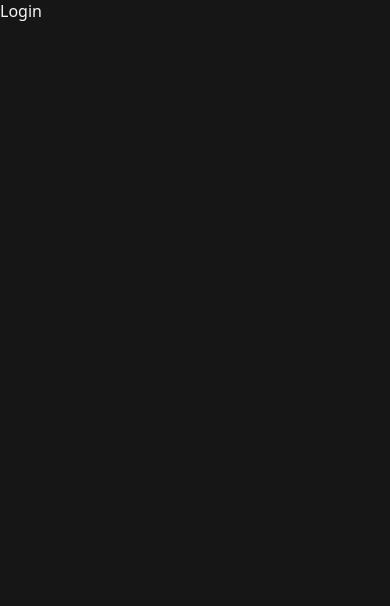
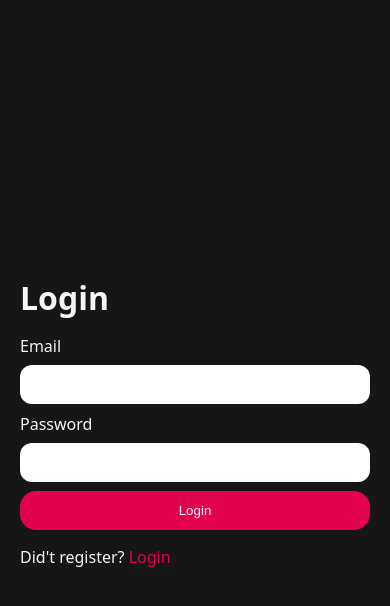
Before and after one commit to shivarm/aptify, a React (Vite) app in the folder aptify-frontend/: page /login in a window 390 px wide. Shown: the top 606 px of the page. Built offline with nearby package versions, Linux system fonts and the light colour scheme.

Commit message:
feat(ui): create responsive page login and register (#3)

```diff
--- /dev/null
+++ b/aptify-frontend/src/features/auth/auth.form.scss
@@ -0,0 +1,38 @@
+main {
+  min-height: 100vh;
+  width: 100%;
+
+  display: flex;
+  justify-content: center;
+  align-items: center;
+
+  .form-container {
+    min-width: 350px;
+    display: flex;
+    flex-direction: column;
+    gap: 16px;
+  }
+  form {
+    display: flex;
+    flex-direction: column;
+    gap: 9px;
+  }
+  .input-group {
+    display: flex;
+    flex-direction: column;
+    gap: 8px;
+  }
+
+  input {
+    border: none;
+    outline: none;
+    padding-inline: 1rem;
+    padding-block: 0.75rem;
+    border-radius: 0.75rem;
+  }
+
+  a {
+    color: #e1034d;
+    text-decoration: none;
+  }
+}
--- a/aptify-frontend/src/features/auth/pages/Login.jsx
+++ b/aptify-frontend/src/features/auth/pages/Login.jsx
@@ -1,9 +1,35 @@
-import React from 'react'
+import React from "react";
+import "../auth.form.scss";
+import { Link } from "react-router";
 
 const Login = () => {
+
+  const handleSubmit = (e) => {
+    e.preventDefault();
+  };
+
+
   return (
-    <div>Login</div>
-  )
-}
+    <main>
+      <div className="form-container">
+        <h1>Login</h1>
+        <form onSubmit={handleSubmit}>
+          <div className="input-group">
+            <label htmlFor="email">Email</label>
+            <input type="email" name="email" id="email" />
+          </div>
+          <div className="input-group">
+            <label htmlFor="password">Password</label>
+            <input type="password" name="password" id="password" />
+          </div>
+          <button className="button primary-button">Login</button>
+        </form>
+        <p>
+          Did't register? <Link to={"/register"}>Login</Link>
+        </p>
+      </div>
+    </main>
+  );
+};
 
-export default Login
+export default Login;
--- a/aptify-frontend/src/features/auth/pages/Register.jsx
+++ b/aptify-frontend/src/features/auth/pages/Register.jsx
@@ -1,9 +1,38 @@
-import React from 'react'
+import React from "react";
+import { Link } from "react-router";
 
 const Register = () => {
+
+  const handleSubmit = (e) => {
+    e.preventDefault();
+  };
+
+
   return (
-    <div>Register</div>
-  )
-}
+    <main>
+      <div className="form-container">
+        <h1>Register yourself</h1>
+        <form onSubmit={handleSubmit}>
+          <div className="input-group">
+            <label htmlFor="username">Username</label>
+            <input type="username" name="username" id="username" />
+          </div>
+          <div className="input-group">
+            <label htmlFor="email">Email</label>
+            <input type="email" name="email" id="email" />
+          </div>
+          <div className="input-group">
+            <label htmlFor="password">Password</label>
+            <input type="password" name="password" id="password" />
+          </div>
+          <button className="button primary-button">Register</button>
+        </form>
+        <p>
+          Already registered? <Link to={"/login"}>Login</Link>
+        </p>
+      </div>
+    </main>
+  );
+};
 
-export default Register
+export default Register;
--- a/aptify-frontend/src/style.scss
+++ b/aptify-frontend/src/style.scss
@@ -1,3 +1,5 @@
+@use "./style/button.scss";
+
 * {
   margin: 0%;
   padding: 0%;
--- /dev/null
+++ b/aptify-frontend/src/style/button.scss
@@ -0,0 +1,19 @@
+.button {
+  border: none;
+  outline: none;
+  padding-inline: 1.5rem;
+  padding-block: 0.75rem;
+  border-radius: 1rem;
+  cursor: pointer;
+
+  transition: all 0.3s ease-in-out;
+
+  &.primary-button {
+    background-color: #e1034d;
+    color: #ffffff;
+  }
+
+  &:active {
+    transform: scale(1.1);
+  }
+}
```
